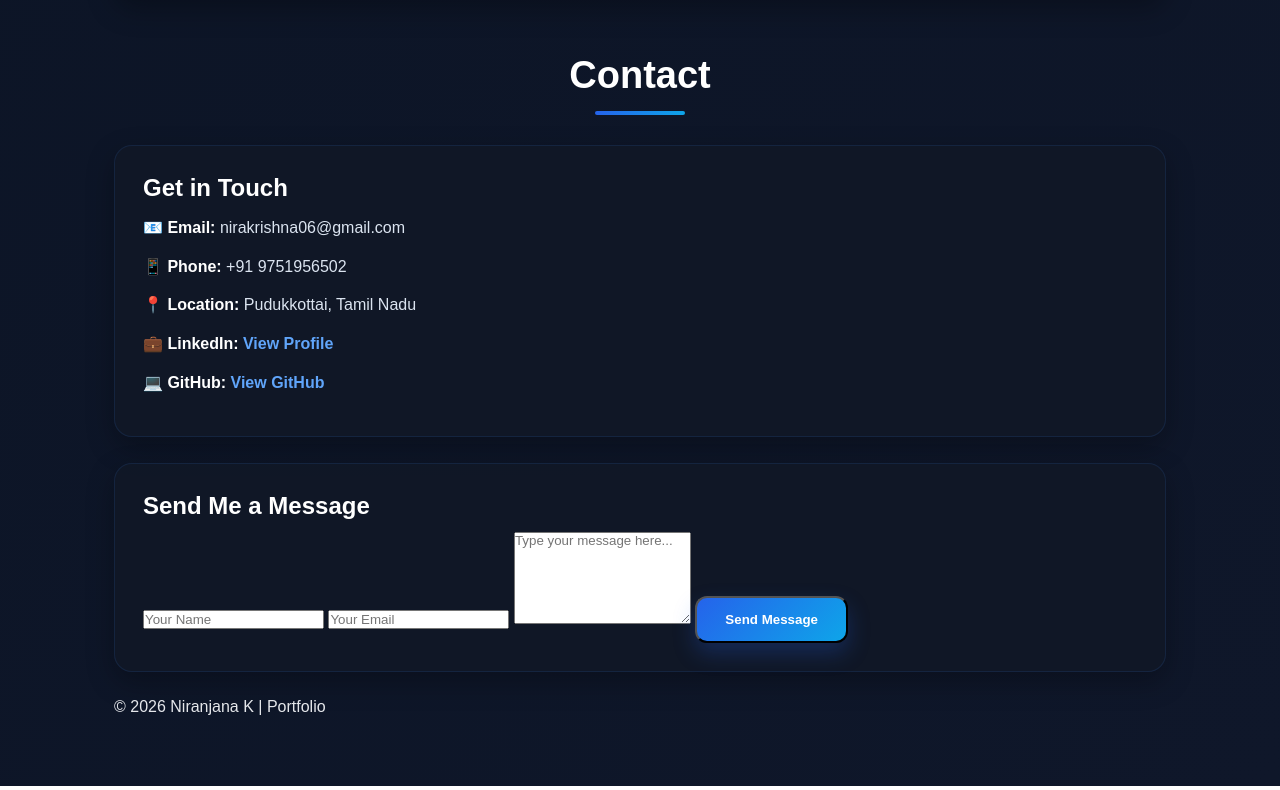
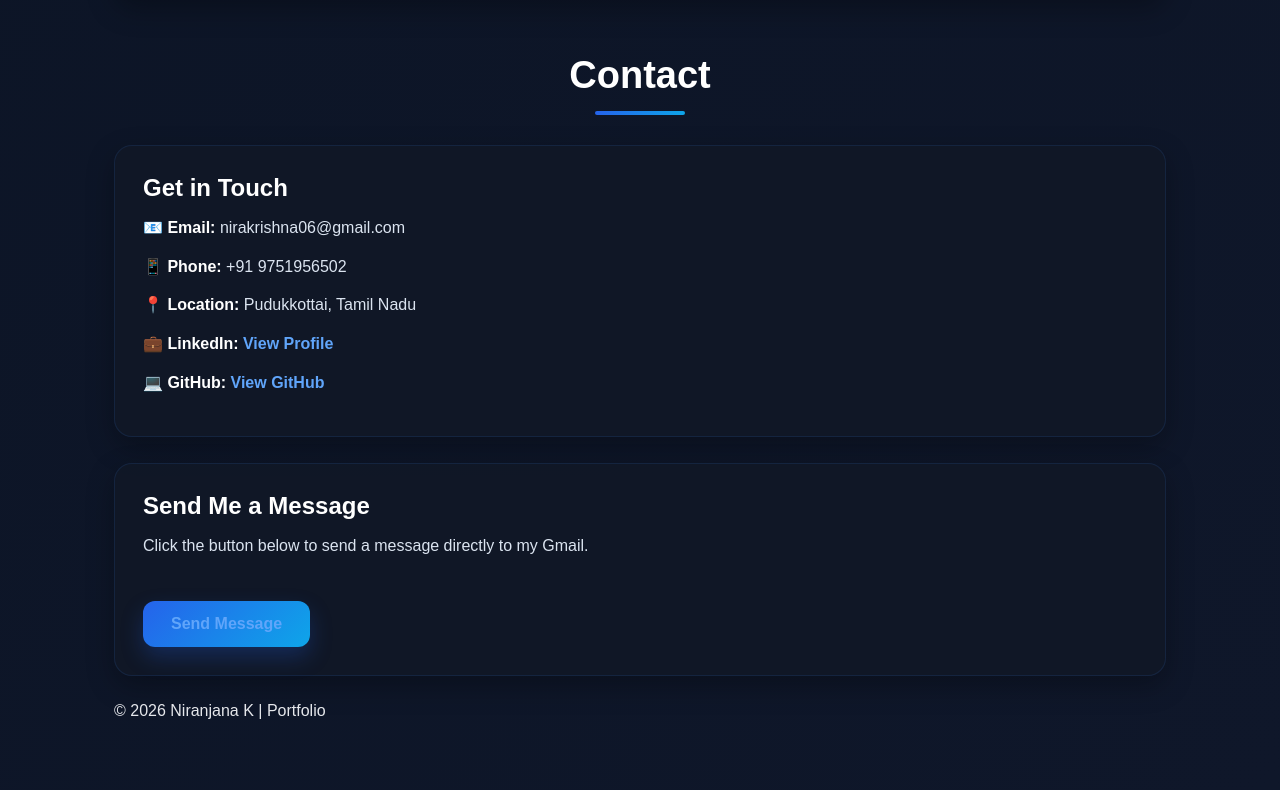
Before and after one commit to Niranjana757/portfolio, a plain HTML site: page details.html in a window 1280 px wide. Shown: the part 4180-4970 px from the top of the page. Drawn offline with Linux system fonts and the light colour scheme.

Commit message:
Updated details page

```diff
--- a/details.html
+++ b/details.html
@@ -201,39 +201,20 @@
 
         </div>
 
-        <!-- Right Side Form -->
+        <!-- Right Side Message Button -->
         <div class="card contact-form">
 
             <h3>Send Me a Message</h3>
 
-            <form action="https://formsubmit.co/nirakrishna06@gmail.com"
-                  method="POST">
+            <p>
+                Click the button below to send a message directly to my Gmail.
+            </p>
 
-                <input type="hidden" name="_captcha" value="false">
-
-                <input type="hidden" name="_next"
-                       value="https://niranjana757.github.io/portfolio/details.html">
-
-                <input type="text"
-                       name="name"
-                       placeholder="Your Name"
-                       required>
-
-                <input type="email"
-                       name="email"
-                       placeholder="Your Email"
-                       required>
-
-                <textarea name="message"
-                          rows="6"
-                          placeholder="Type your message here..."
-                          required></textarea>
-
-                <button type="submit" class="btn primary-btn">
-                    Send Message
-                </button>
-
-            </form>
+            <a href="https://mail.google.com/mail/?view=cm&fs=1&to=nirakrishna06@gmail.com&su=Portfolio%20Contact%20Message"
+               target="_blank"
+               class="btn primary-btn">
+                Send Message
+            </a>
 
         </div>
 
```
